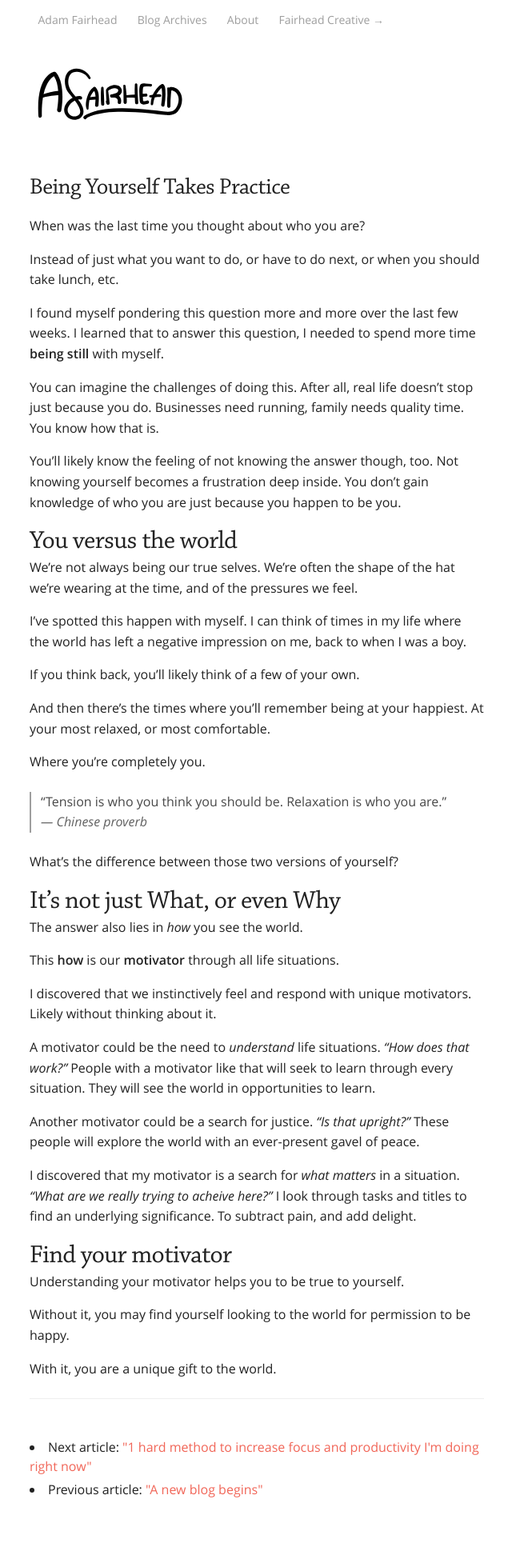
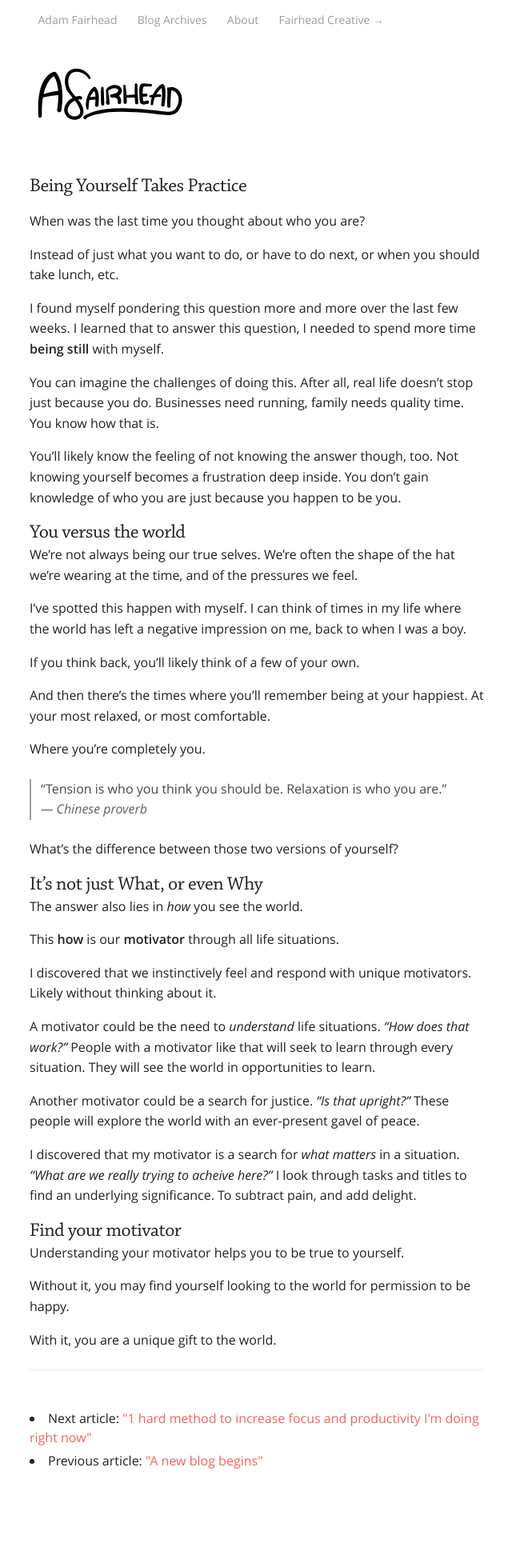
Before and after one commit to adamfairhead/adamfairhead.github.io, a Jekyll site: the page built from _posts/2015-03-23-being-yourself-takes-practice.md, in a window 1280 px wide. Shown: the whole page at 80% size, without its empty margins (319-959 px from the left). Built offline with Jekyll 4.4.1, drawn with Linux system fonts in a browser that asks for light colours; after the commit the page ends 1923 px from its top, so only the background shows below that.

Commit message:
Design update

```diff
--- a/_sass/base/_variables.scss
+++ b/_sass/base/_variables.scss
@@ -6,11 +6,11 @@ $header-font-family: $base-font-family;
 
 // Font Sizes
 $base-font-size: 1em;
-$h1-font-size: $base-font-size * 1.8;
-$h2-font-size: $base-font-size * 2;
-$h3-font-size: $base-font-size * 1.75;
-$h4-font-size: $base-font-size * 1.5;
-$h5-font-size: $base-font-size * 1.25;
+$h1-font-size: $base-font-size * 1.5;
+$h2-font-size: $base-font-size * 1.5;
+$h3-font-size: $base-font-size;
+$h4-font-size: $base-font-size;
+$h5-font-size: $base-font-size;
 $h6-font-size: $base-font-size;
 
 // Line height
```
